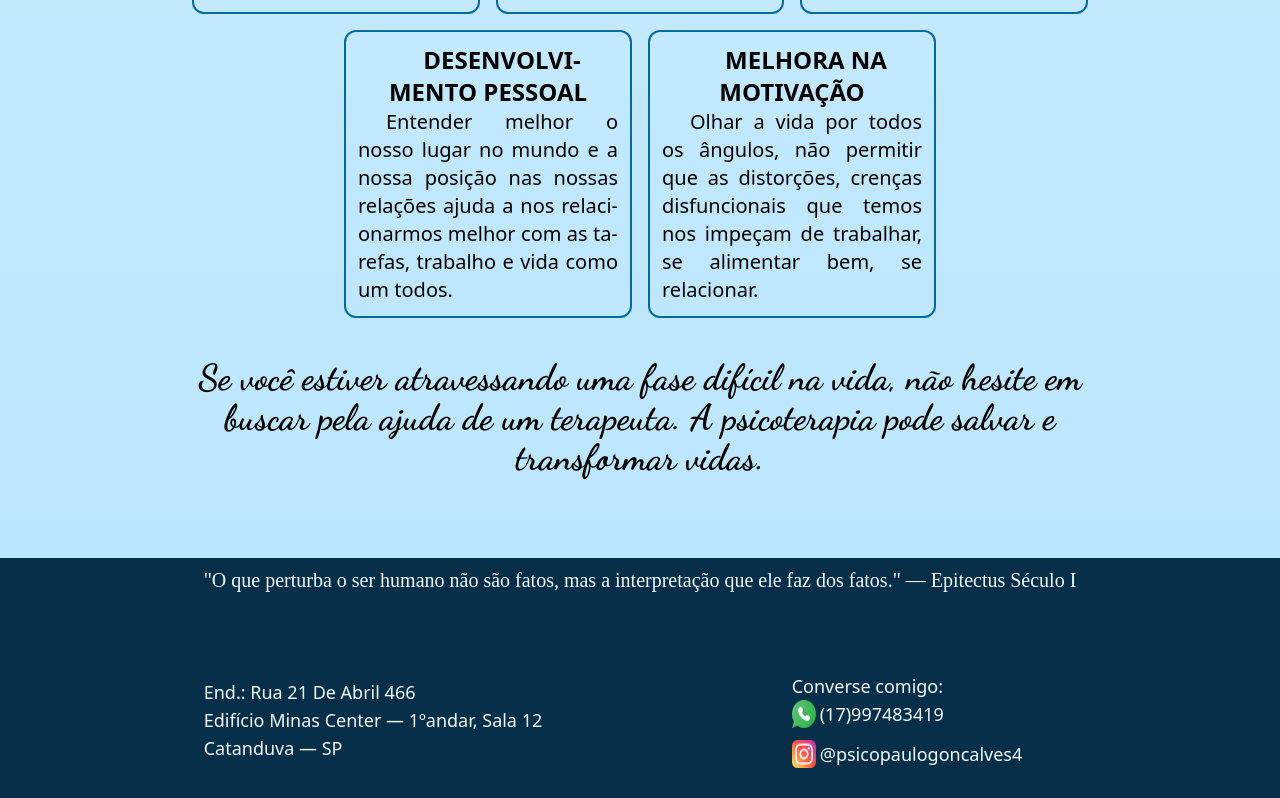
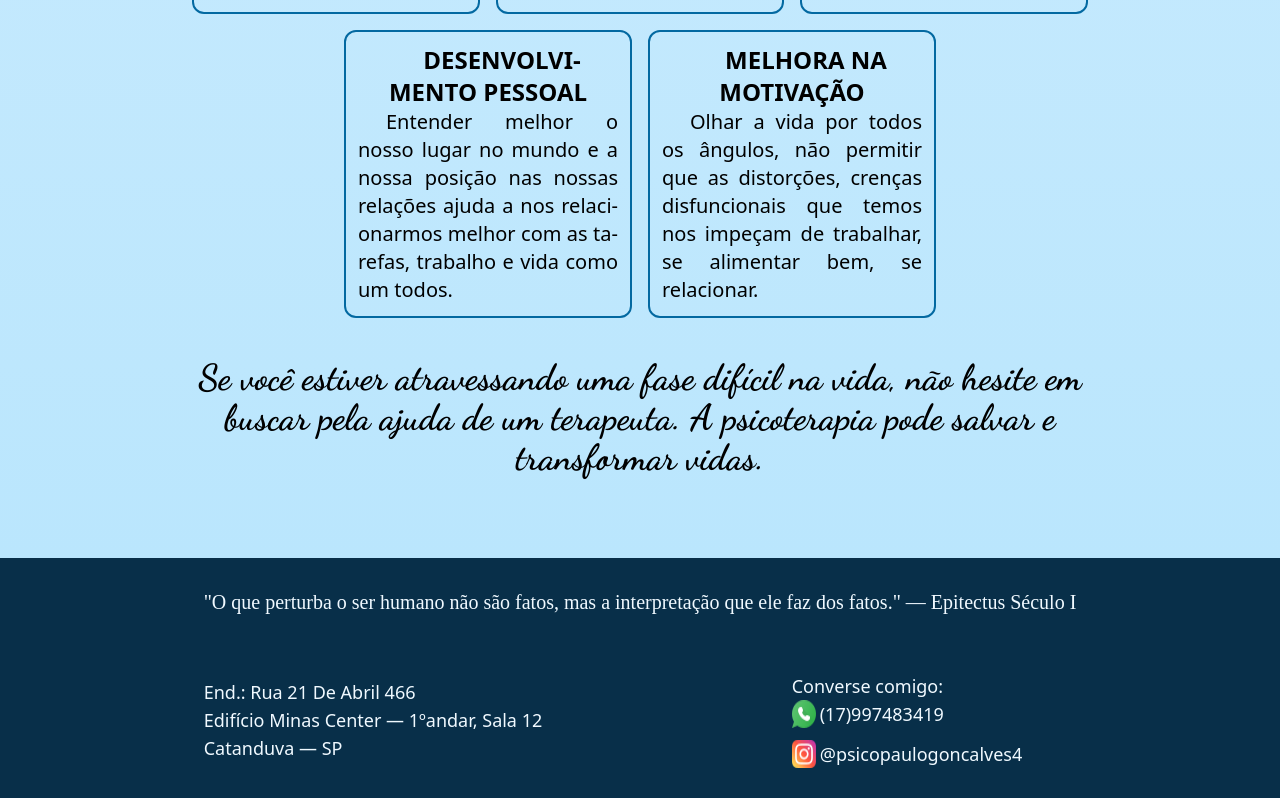
Before and after one commit to Psicologo-Paulo/psicopaulogoncalves, a Next.js app: page / in a window 1280 px wide. Shown: the part 3534-4332 px from the top of the page. Built offline with nearby package versions, Linux system fonts and the light colour scheme; a web font is replaced by a local one.

Commit message:
center epitectus's phrase

```diff
--- a/src/components/Bottom.tsx
+++ b/src/components/Bottom.tsx
@@ -3,7 +3,7 @@ import Link from "next/link";
 export default function Bottom(){
     return (
         <footer id="contact" className="w-full min-h-60 grid grid-cols-2 gap-3 bg-sky-950 text-sky-50 text-lg capitalize bottom-0 p-2 md:px-28">
-            <div className="col-span-2 text-center normal-case font-serif text-xl">
+            <div className="col-span-2 flex justify-center items-center text-center normal-case font-serif text-xl">
                 <p>&quot;O que perturba o ser humano não são fatos, mas a interpretação que ele faz dos fatos.&quot; — Epitectus Século I</p>
             </div>
             <div className="col-span-2 md:col-span-1 flex flex-col justify-around items-center">
```
